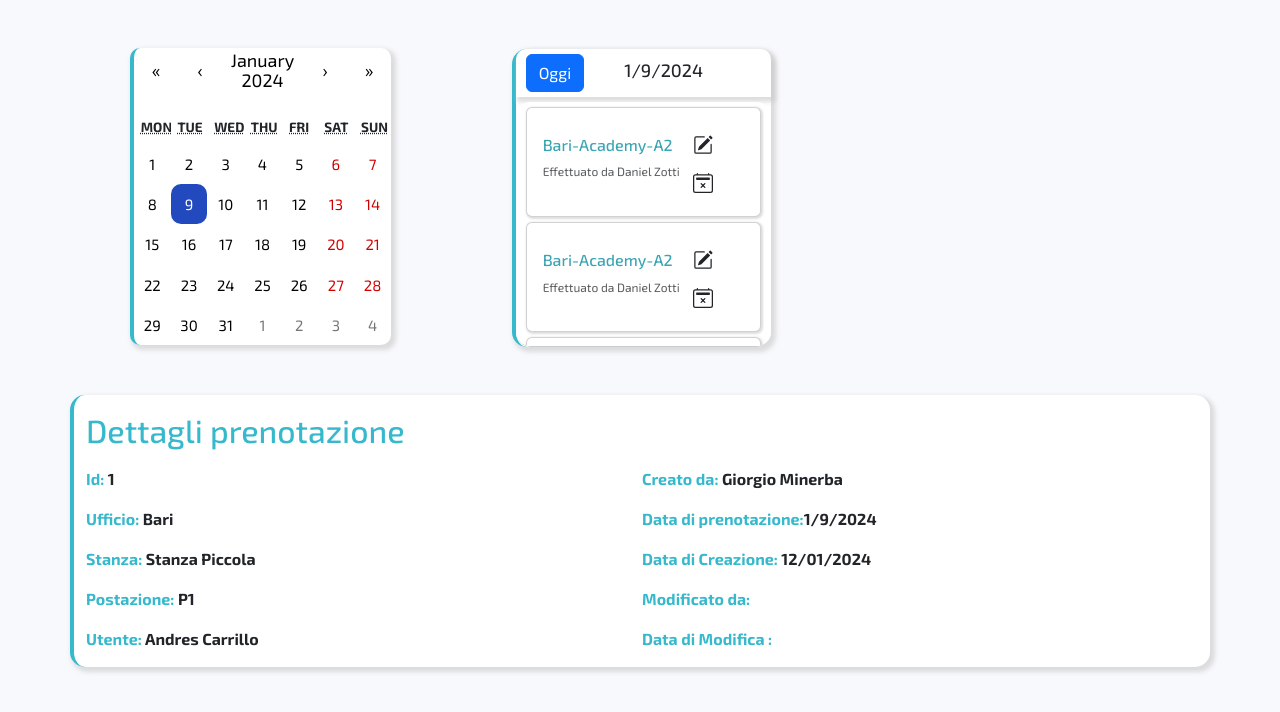
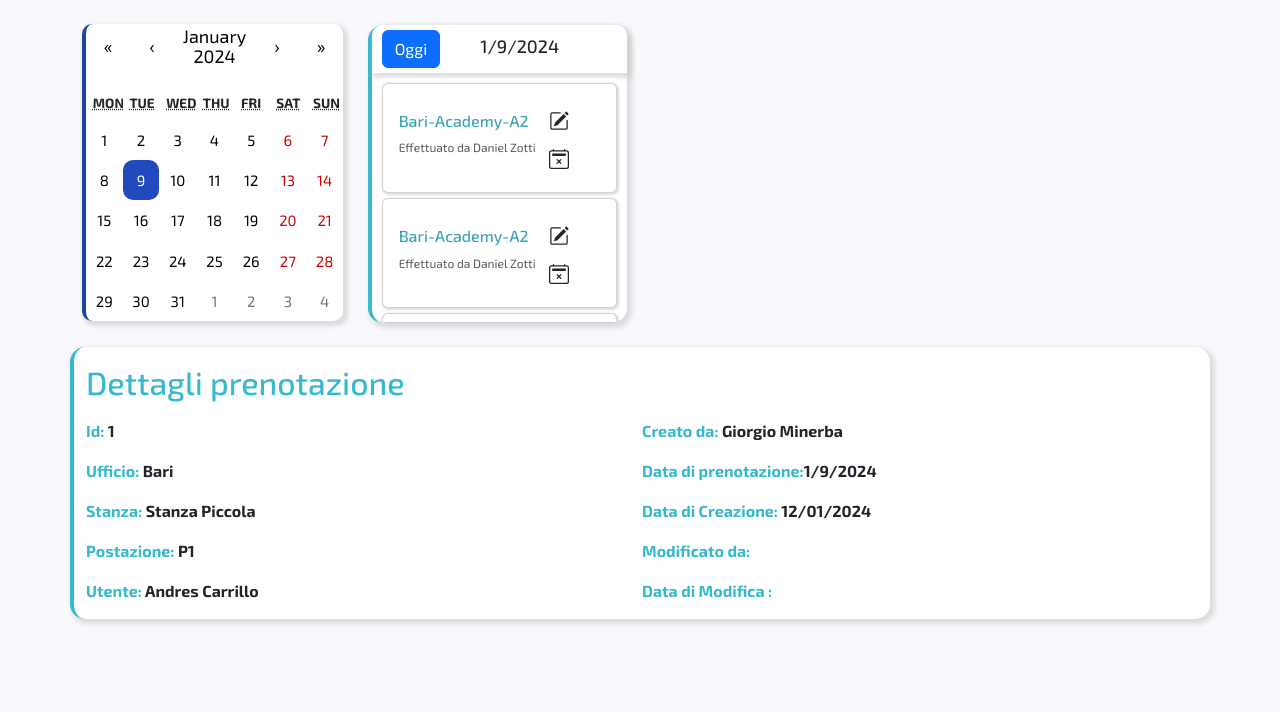
Before and after one commit to asicuro/tirocinio-prenotazione-postazioni, a React (Create React App) app in the folder frontend/prenotazione-postazioni/: page / in a window 1280 px wide. Shown: the top 712 px of the page. Built offline with nearby package versions, Linux system fonts and the light colour scheme.

Commit message:
Cambiato colore bordo componente calendario

```diff
--- a/frontend/prenotazione-postazioni/src/Calendario.css
+++ b/frontend/prenotazione-postazioni/src/Calendario.css
@@ -5,7 +5,7 @@
 
 .react-calendar {
     border: 0px;
-    border-left: 4px solid #36b9cc;
+    border-left: 4px solid #2243a0;
     border-radius: 10px;
     font-family: Exo2, sans-serif;
     font-size: large;
--- a/frontend/prenotazione-postazioni/src/Dashboard.jsx
+++ b/frontend/prenotazione-postazioni/src/Dashboard.jsx
@@ -8,15 +8,15 @@ export const Dashboard = () => {
 
     return (
         <div className="container">
-            <div className="row my-5">
-                <div className="col-md-3 mx-5">
+            <div className="row my-4">
+                <div className="col-md-3">
                     <Calendario giorno={giorno} setGiorno={setGiorno} />
                 </div>
-                <div className="col-md-3 mx-5">
+                <div className="col-md-3">
                     <Agenda giorno={giorno} setGiorno={setGiorno} />
                 </div>
             </div>
-            <div className="row my-5">
+            <div className="row">
                 <DettagliPreno giorno={giorno} setGiorno={setGiorno} />
             </div>
         </div>
```
